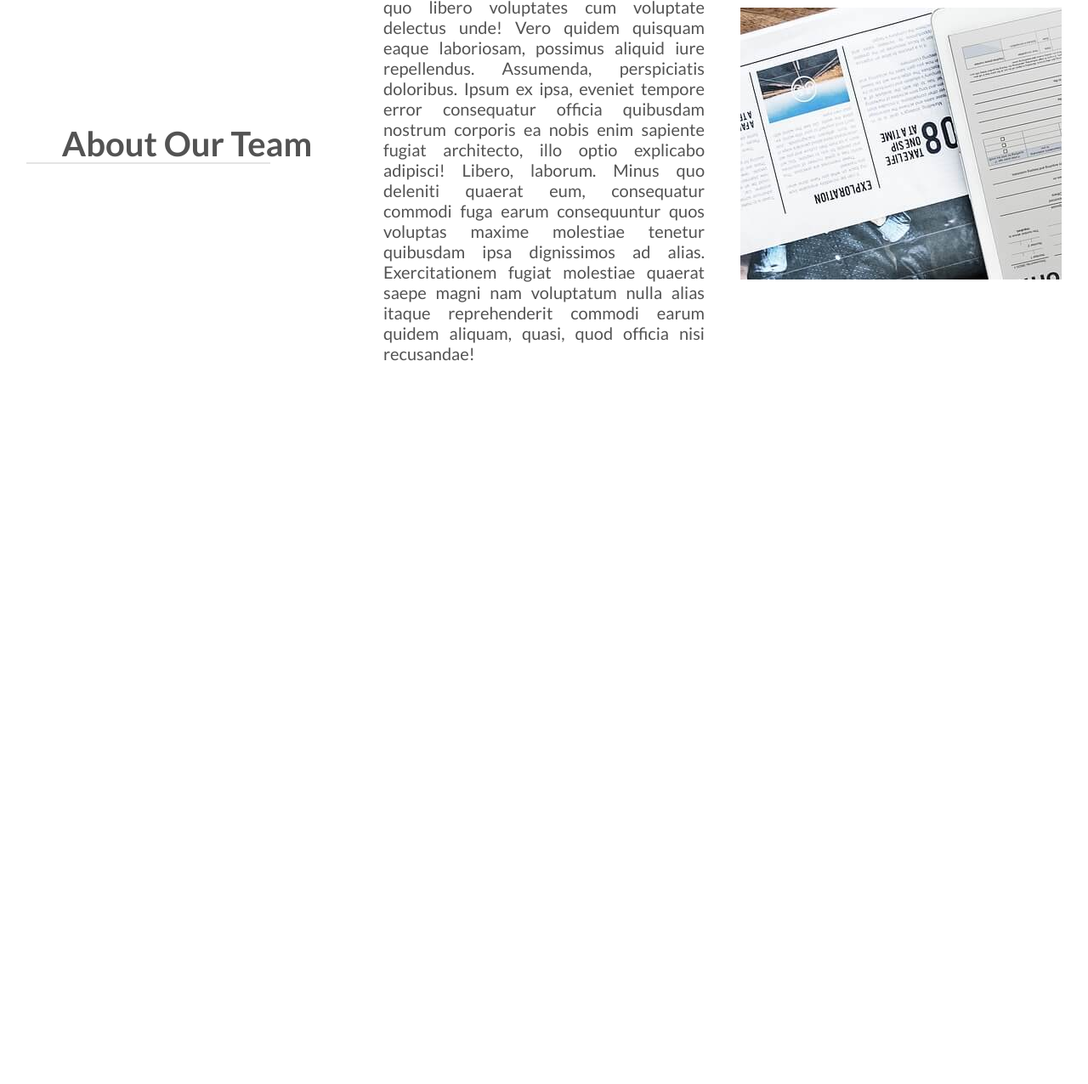
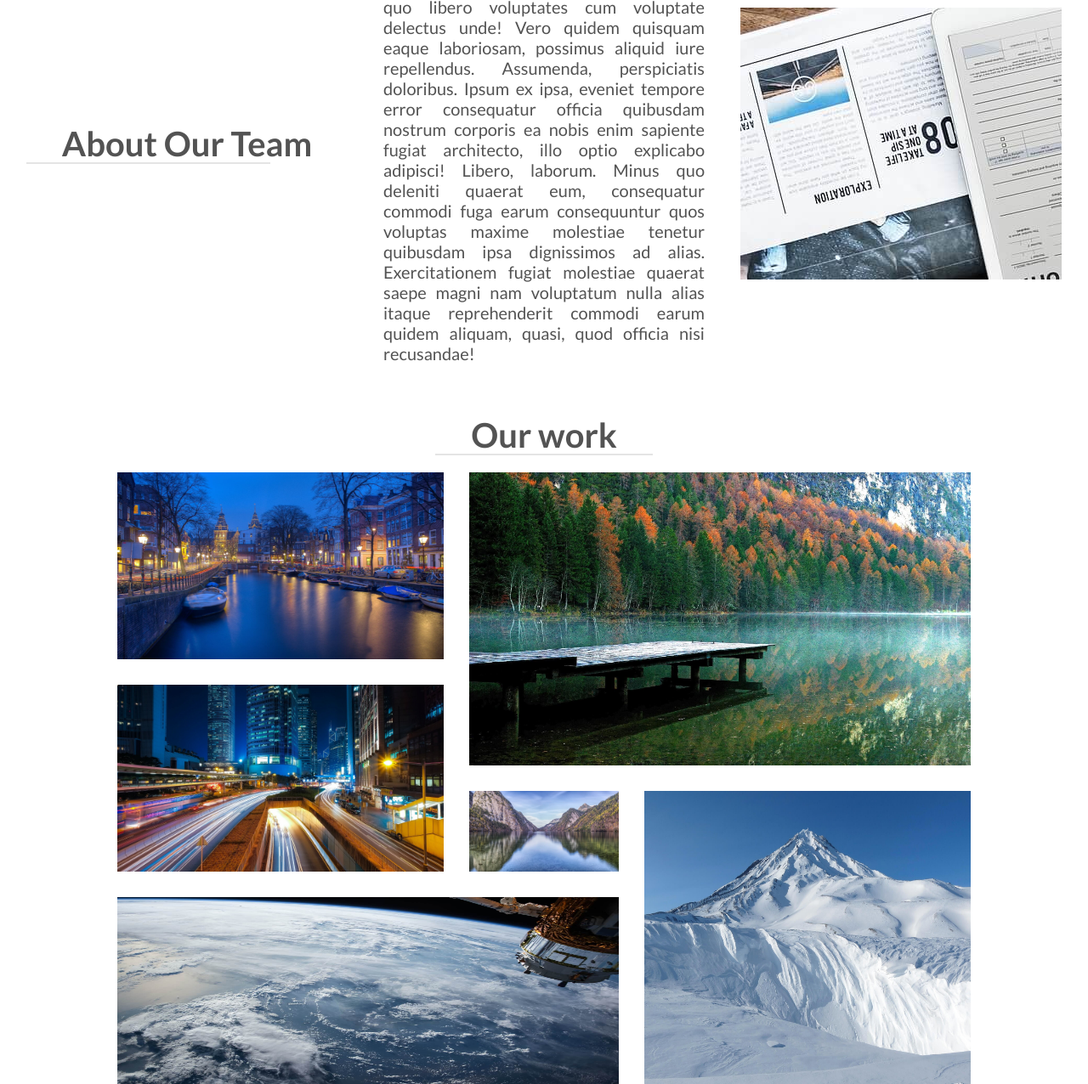
Before and after one commit to maciejsss/navigator-landing-page, a plain HTML site: page index.html in a window 1280 px wide. Shown: the part 951-2227 px from the top of the page at 85% size. Before the commit the page ends 1439 px from the top, so only its background shows below. Drawn offline with nearby package versions, Linux system fonts and the light colour scheme.

Commit message:
add our work section

```diff
--- a/index.html
+++ b/index.html
@@ -55,6 +55,18 @@
         </figure>
 
     </section>
+    <section class="our-work">
+        <h1 class="wow fadeInLeft">Our work</h1>
+
+        <div class="gallery-container">
+            <figure class="medium wow fadeInUp"><img src="img/gallery/img1.jpg" alt="img1"></figure>
+            <figure class="large wow fadeInUp"><img src="img/gallery/img2.jpg" alt="img2"></figure>
+            <figure class="medium wow fadeInUp"><img src="img/gallery/img3.jpg" alt="img3"></figure>
+            <figure class="small wow fadeInUp"><img src="img/gallery/img4.jpg" alt="img4"></figure>
+            <figure class="tall wow fadeInUp"><img src="img/gallery/img5.jpg" alt="img5"></figure>
+            <figure class="wide wow fadeInUp"><img src="img/gallery/img6.jpg" alt="img6"></figure>
+        </div>
+    </section>
     <script src="js/wow.min.js"></script>
     <script>
         var wow = new WOW(
--- /dev/null
+++ b/scss/_our-work.scss
@@ -0,0 +1,143 @@
+section.our-work {
+    width: 100%;
+    text-align: center;
+
+    h1 {
+        text-align: center;
+        font-size: 30px;
+        position: relative;
+        margin-bottom: 20px;
+
+        @media (min-width: 1025px) {
+            flex-basis: 30%;
+            font-size: 40px;
+        }
+
+        &::after {
+            content: "";
+            position: absolute;
+            left: 0;
+            bottom: 0;
+            width: 70%;
+            height: 2px;
+            margin: 0 auto;
+            background-color: rgba(221, 221, 221, 0.774);
+
+            @media (min-width: 768px) {
+                width: 20%;
+                left: 50%;
+                transform: translateX(-50%);
+            }
+
+            // @media (min-width: 1025px) {
+            //     width: 76%;
+            // }
+        }
+    }
+
+    div.gallery-container {
+        width: 100%;
+        padding: 0 10px;
+
+
+        @media (min-width: 768px) {
+            height: 70vh;
+            margin: 0 auto;
+            display: grid;
+            grid-template-rows: repeat(6, 1fr);
+            grid-template-columns: repeat(5, 1fr);
+            grid-gap: 30px;
+        }
+
+        @media (min-width: 1024px) {
+            max-width: 100%;
+            height: 80vh;
+        }
+
+        @media (min-width: 1025px) {
+            max-width: 80%;
+            height: 90vh;
+        }
+
+        figure {
+            overflow: hidden;
+            position: relative;
+            margin: 10px 0;
+
+            @media (min-width: 768px) {
+                margin: 0;
+
+                &.small {
+                    grid-row: span 1;
+                    grid-column: span 1;
+                }
+
+                &.medium {
+                    grid-row: span 2;
+                    grid-column: span 2;
+                }
+
+                &.large {
+                    grid-row: span 3;
+                    grid-column: span 3;
+                }
+
+                &.tall {
+                    grid-row: span 3;
+                    grid-column: span 2;
+                }
+
+                &.wide {
+                    grid-row: span 2;
+                    grid-column: span 3;
+                }
+
+                &::after {
+                    content: "";
+                    position: absolute;
+                    top: 0;
+                    left: 0;
+                    width: 100%;
+                    height: 100%;
+                    background-color: #000;
+                    opacity: 0;
+                    z-index: 1;
+                    transition: .3s;
+                }
+
+
+                &:hover::after {
+                    opacity: .6;
+                }
+            }
+
+            img {
+                width: 100%;
+                height: 100%;
+                transition: .3s;
+            }
+
+            &:hover img {
+                transform: scale(1.1);
+            }
+
+            &::before {
+                content: "Lorem!";
+                position: absolute;
+                top: 50%;
+                left: 50%;
+                transform: translate(-50%, -50%);
+                font-size: 36px;
+                font-weight: bold;
+                z-index: 3;
+                color: #e0e0e0;
+                opacity: 0;
+                transition: .3s;
+            }
+
+            &:hover::before {
+                opacity: 1;
+            }
+        }
+    }
+}
--- a/scss/style.scss
+++ b/scss/style.scss
@@ -13,3 +13,4 @@ body {
 
 @import 'header';
 @import 'about';
+@import 'our-work';
```
Also changed, not shown: css/style.css, img/gallery/img1.jpg (added), img/gallery/img2.jpg (added), img/gallery/img3.jpg (added), img/gallery/img4.jpg (added), img/gallery/img5.jpg (added), img/gallery/img6.jpg (added), 1 other file.
